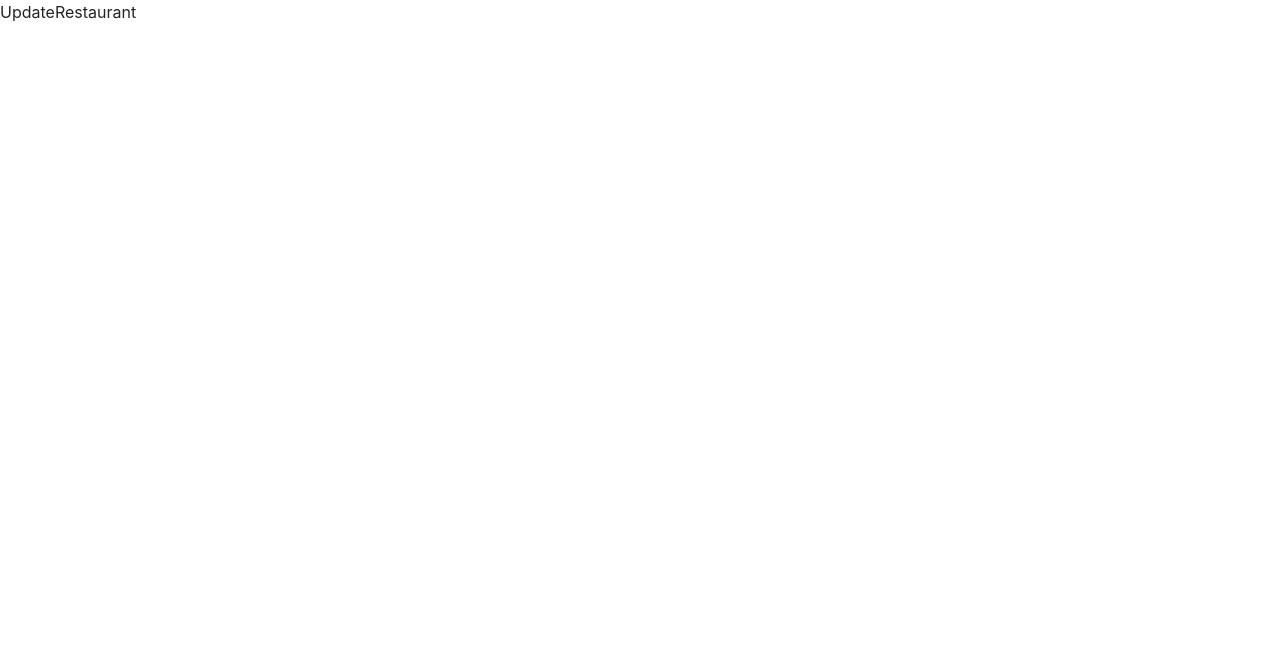
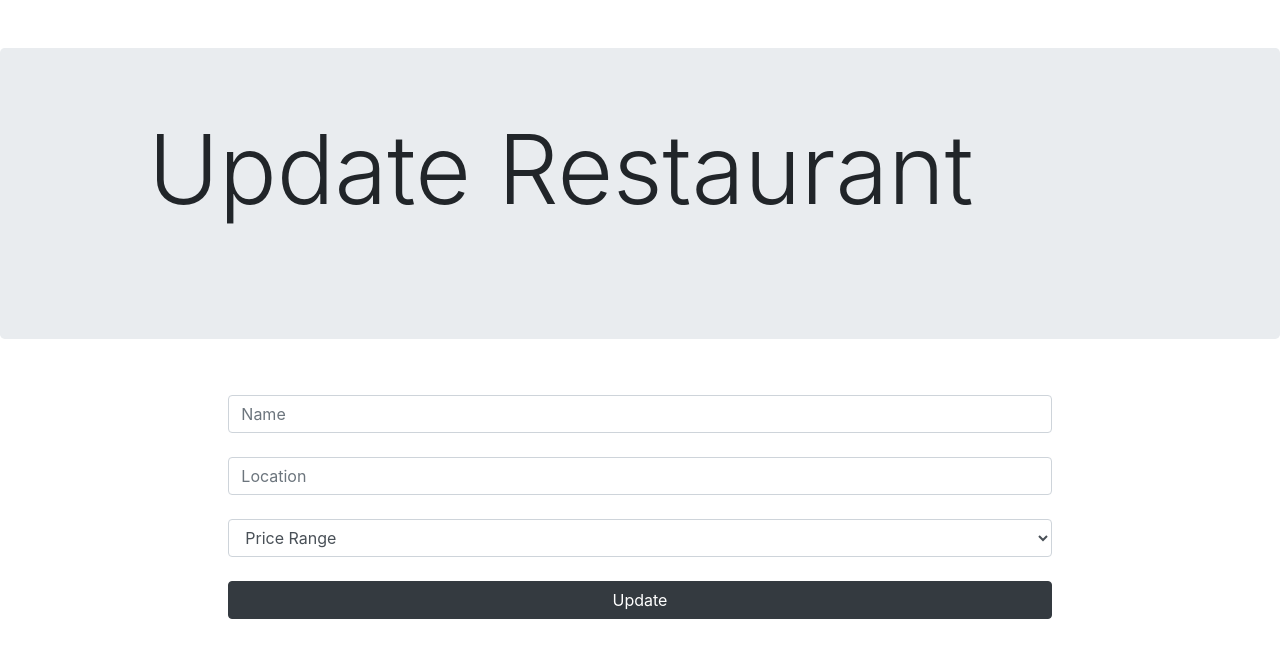
Before and after one commit to NikoIcardo/Palatable, a React (Create React App) app in the folder client/: page /Restaurants/1/update in a window 1280 px wide. Shown: the top 658 px of the page. Built offline with nearby package versions, Linux system fonts and the light colour scheme; no server answers.

Commit message:
Build Restaurant Update  Capability.

```diff
--- a/client/src/App.js
+++ b/client/src/App.js
@@ -4,9 +4,7 @@ import { BrowserRouter as Router, Switch, Route } from 'react-router-dom';
 import Home from './routes/Home';
 import RestaurantDetailPage from './routes/RestaurantDetailPage';
 import UpdateRestaurant from './routes/UpdateRestaurant';
-import {
-  RestaurantProvider,
-} from './context/RestaurantsContext';
+import { RestaurantProvider } from './context/RestaurantsContext';
 
 class App extends Component {
   render = () => (
--- a/client/src/components/RestaurantRow.js
+++ b/client/src/components/RestaurantRow.js
@@ -1,6 +1,26 @@
 import React, { Component } from 'react';
+import { withRouter } from 'react-router-dom';
+import RestaurantContext from '../context/RestaurantsContext';
+import PalatableAPI from '../apis/PalatableAPI';
 
 class RestaurantRow extends Component {
+  onDelete = async () => {
+    try {
+      await PalatableAPI.delete(`/${this.props.restaurant.id}`);
+      this.context.setRestaurants(
+        this.context.restaurants.filter(
+          (restaurant) => restaurant.id !== this.props.restaurant.id
+        )
+      );
+    } catch (err) {
+      console.log(err);
+    }
+  };
+
+  onEdit = () => {
+    this.props.history.push(`/restaurants/${this.props.restaurant.id}/update`);
+  };
+
   render = () => (
     <tr>
       <th scope="row">{this.props.restaurant.name}</th>
@@ -8,13 +28,19 @@ class RestaurantRow extends Component {
       <td>{'$'.repeat(this.props.restaurant.price_range)}</td>
       <td>Ratings</td>
       <td>
-        <button className="btn btn-warning">Edit</button>
+        <button className="btn btn-warning" onClick={this.onEdit}>
+          Edit
+        </button>
       </td>
       <td>
-        <button className="btn btn-danger">Delete</button>
+        <button className="btn btn-danger" onClick={this.onDelete}>
+          Delete
+        </button>
       </td>
     </tr>
   );
 }
 
-export default RestaurantRow;
+RestaurantRow.contextType = RestaurantContext;
+
+export default withRouter(RestaurantRow);
--- a/client/src/routes/UpdateRestaurant.js
+++ b/client/src/routes/UpdateRestaurant.js
@@ -1,7 +1,83 @@
 import React, { Component } from 'react';
+import { withRouter } from 'react-router-dom';
+import PalatableAPI from '../apis/PalatableAPI';
+import RestaurantContext from '../context/RestaurantsContext';
 
 class UpdateRestaurant extends Component {
-  render = () => <div>UpdateRestaurant</div>;
+  constructor(props) {
+    super(props);
+    this.state = {
+      name: '',
+      location: '',
+      price_range: 'Price Range',
+    };
+  }
+
+  componentDidMount = async () => {
+    try {
+      const response = await PalatableAPI.get(`/${this.props.match.params.id}`);
+      console.log(response);
+      const { name, location, price_range } = response.data.data;
+      this.setState({ name, location, price_range });
+    } catch (err) {
+      console.log(err);
+    }
+  };
+
+  update = () => {
+    PalatableAPI.put(`/${this.context.updateId}`, this.state);
+    this.props.history.push('/');
+  };
+
+  render = () => (
+    <div className="container-fluid mt-5 ">
+      <div className="row jumbotron">
+        <div className="col-10 offset-1">
+          <h2 className="mb-5 display-1">Update Restaurant</h2>
+        </div>
+      </div>
+      <div className="row text-big">
+        <div className="col-8 offset-2">
+          <form onSubmit={this.update}>
+            <input
+              type="text"
+              name="name"
+              className="form-control my-4 input"
+              placeholder="Name"
+              value={this.state.name}
+              onChange={(e) => this.setState({ name: e.target.value })}
+            />
+            <input
+              type="text"
+              name="location"
+              className="form-control my-4 input-"
+              placeholder="Location"
+              value={this.state.location}
+              onChange={(e) => this.setState({ name: e.target.value })}
+            />
+            <select
+              type="text"
+              className="form-control my-4 input mr-sm-2"
+              value={this.state.price_range}
+              onChange={(e) => this.setState({ price_range: e.target.value })}
+            >
+              <option disabled>Price Range</option>
+              <option value="1">$</option>
+              <option value="2">$$</option>
+              <option value="3">$$$</option>
+              <option value="4">$$$$</option>
+              <option value="5">$$$$$</option>
+            </select>
+            <button type="submit" className="btn btn-block btn-dark">
+              Update
+            </button>
+          </form>
+        </div>
+      </div>
+    </div>
+  );
 }
 
-export default UpdateRestaurant;
+UpdateRestaurant.contextType = RestaurantContext;
+
+export default withRouter(UpdateRestaurant);
```
